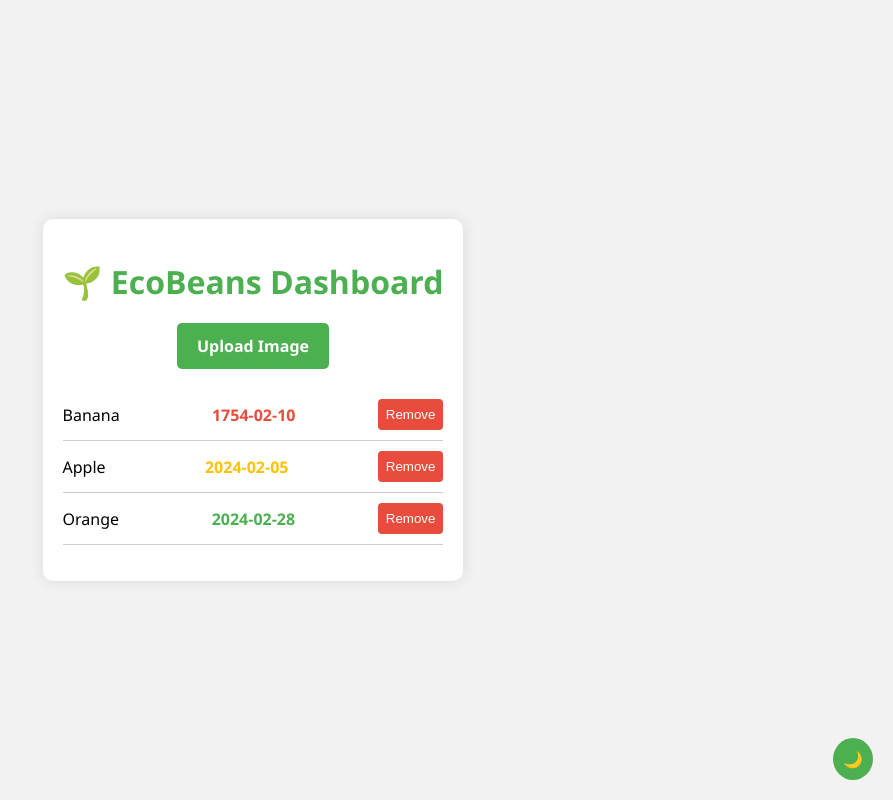
After one commit to WT-MM/FoodTracker, a Flask app: template templates/home.html in a window 1280 px wide. The commit adds this page. Shown: the whole page, without its empty margins (387-1280 px from the left). Run offline with Flask 3, Linux system fonts and the light colour scheme; the template is opened without the code that fills it, so the values that code supplies are empty.

Commit message:
Did ALL the front end FROM SCRATCH

```diff
--- /dev/null
+++ b/templates/home.html
@@ -0,0 +1,234 @@
+<!DOCTYPE html>
+<html lang="en">
+<head>
+  <meta charset="UTF-8">
+  <meta name="viewport" content="width=device-width, initial-scale=1.0">
+  <title>🌱 EcoBeans Dashboard</title>
+  <style>
+    body {
+      font-family: 'Segoe UI', Tahoma, Geneva, Verdana, sans-serif;
+      background-color: #f2f2f2;
+      margin: 0;
+      padding: 0;
+      display: flex;
+      align-items: center;
+      justify-content: center;
+      height: 100vh;
+      transition: background-color 0.3s;
+    }
+
+    .dashboard {
+      background-color: #fff;
+      padding: 20px;
+      border-radius: 10px;
+      box-shadow: 0 0 15px rgba(0, 0, 0, 0.1);
+      transition: box-shadow 0.3s;
+      text-align: center;
+    }
+
+    h1 {
+      color: #4CAF50; /* Green color for "EcoBeans" */
+      margin-bottom: 20px;
+    }
+
+    input[type="file"] {
+      display: none;
+    }
+
+    label.upload-btn {
+      cursor: pointer;
+      display: inline-block;
+      padding: 12px 20px;
+      font-size: 16px;
+      font-weight: bold;
+      text-align: center;
+      color: #fff;
+      background-color: #4CAF50;
+      border: none;
+      border-radius: 5px;
+      transition: background-color 0.3s;
+    }
+
+    label.upload-btn:hover {
+      background-color: #45a049;
+    }
+
+    #imagePreview {
+      margin-top: 20px;
+    }
+
+    #itemList {
+      list-style: none;
+      padding: 0;
+      margin-top: 20px;
+    }
+
+    .item {
+      display: flex;
+      justify-content: space-between;
+      align-items: center;
+      border-bottom: 1px solid #ccc;
+      padding: 10px 0;
+    }
+
+    .remove-button {
+      background-color: #e74c3c;
+      color: #fff;
+      padding: 8px;
+      border: none;
+      border-radius: 4px;
+      cursor: pointer;
+      transition: background-color 0.3s;
+    }
+
+    .remove-button:hover {
+      background-color: #c0392b;
+    }
+
+    .date {
+      font-weight: bold;
+      margin-left: 10px;
+    }
+
+    .green {
+      color: #4CAF50;
+    }
+
+    .yellow {
+      color: #FFC107;
+    }
+
+    .red {
+      color: #e74c3c;
+    }
+
+    .dark-mode-toggle {
+      position: fixed;
+      bottom: 20px;
+      right: 20px;
+      background-color: #4CAF50;
+      color: #fff;
+      padding: 10px;
+      border: none;
+      border-radius: 50%;
+      cursor: pointer;
+      font-size: 16px;
+    }
+
+    /* Dark Mode Styles */
+    body.dark-mode {
+      background-color: #333;
+      color: #fff;
+    }
+
+    .dashboard.dark-mode-container {
+      background-color: #444;
+      box-shadow: 0 0 15px rgba(255, 255, 255, 0.1);
+    }
+  </style>
+</head>
+<body>
+
+  <div class="dashboard">
+    <h1>🌱 EcoBeans Dashboard</h1>
+
+    <input type="file" accept="image/*" id="imageUpload" onchange="previewImage(event)">
+
+<label for="imageUpload" class="upload-btn">Upload Image</label>
+
+    <div id="imagePreview"></div>
+
+    <ul id="itemList"></ul>
+
+    <div class="dark-mode-toggle" onclick="toggleDarkMode()">🌙</div>
+  </div>
+  <script>
+    function previewImage(event) {
+      const fileInput = event.target;
+      const imagePreview = document.getElementById('imagePreview');
+
+      while (imagePreview.firstChild) {
+        imagePreview.removeChild(imagePreview.firstChild);
+      }
+
+      if (fileInput.files && fileInput.files[0]) {
+        const reader = new FileReader();
+
+        reader.onload = function (e) {
+          const image = document.createElement('img');
+          image.src = e.target.result;
+          image.style.maxWidth = '100%';
+          imagePreview.appendChild(image);
+        };
+
+        reader.readAsDataURL(fileInput.files[0]);
+      }
+    }
+
+    function toggleDarkMode() {
+      document.body.classList.toggle('dark-mode');
+      document.querySelector('.dashboard').classList.toggle('dark-mode-container');
+    }
+
+    function removeItem(item) {
+      item.remove();
+    }
+
+    function calculateDateColor(date) {
+      const today = new Date();
+      const itemDate = new Date(date);
+
+      const timeDiff = itemDate.getTime() - today.getTime();
+      const daysDiff = timeDiff / (1000 * 3600 * 24);
+
+      if (daysDiff > 7) {
+        return 'green';
+      } else if (daysDiff > 0) {
+        return 'yellow';
+      } else {
+        return 'red';
+      }
+    }
+
+    // Sample items
+    const sampleItems = [
+      { name: 'Apple', date: '2024-02-05' },
+      { name: 'Banana', date: '1754-02-10' },
+      { name: 'Orange', date: '2024-02-28' },
+    ];
+
+    // Sort items by date (ascending)
+    sampleItems.sort((a, b) => new Date(a.date) - new Date(b.date));
+
+    // Add sample items to the list
+    sampleItems.forEach(item => addItem(item.name, item.date));
+
+    function addItem(name, date) {
+      const itemList = document.getElementById('itemList');
+      const item = document.createElement('li');
+      item.className = 'item';
+
+      const itemName = document.createElement('span');
+      itemName.textContent = name;
+
+      const itemDate = document.createElement('span');
+      itemDate.className = `date ${calculateDateColor(date)}`;
+      itemDate.textContent = `${date}`;
+
+      const removeButton = document.createElement('button');
+      removeButton.className = 'remove-button';
+      removeButton.textContent = 'Remove';
+      removeButton.onclick = function () {
+        removeItem(item);
+      };
+
+      item.appendChild(itemName);
+      item.appendChild(itemDate);
+      item.appendChild(removeButton);
+
+      itemList.appendChild(item);
+    }
+  </script>
+
+</body>
+</html>
```
Also changed, not shown: templates/index.html (+71 -21 lines).
